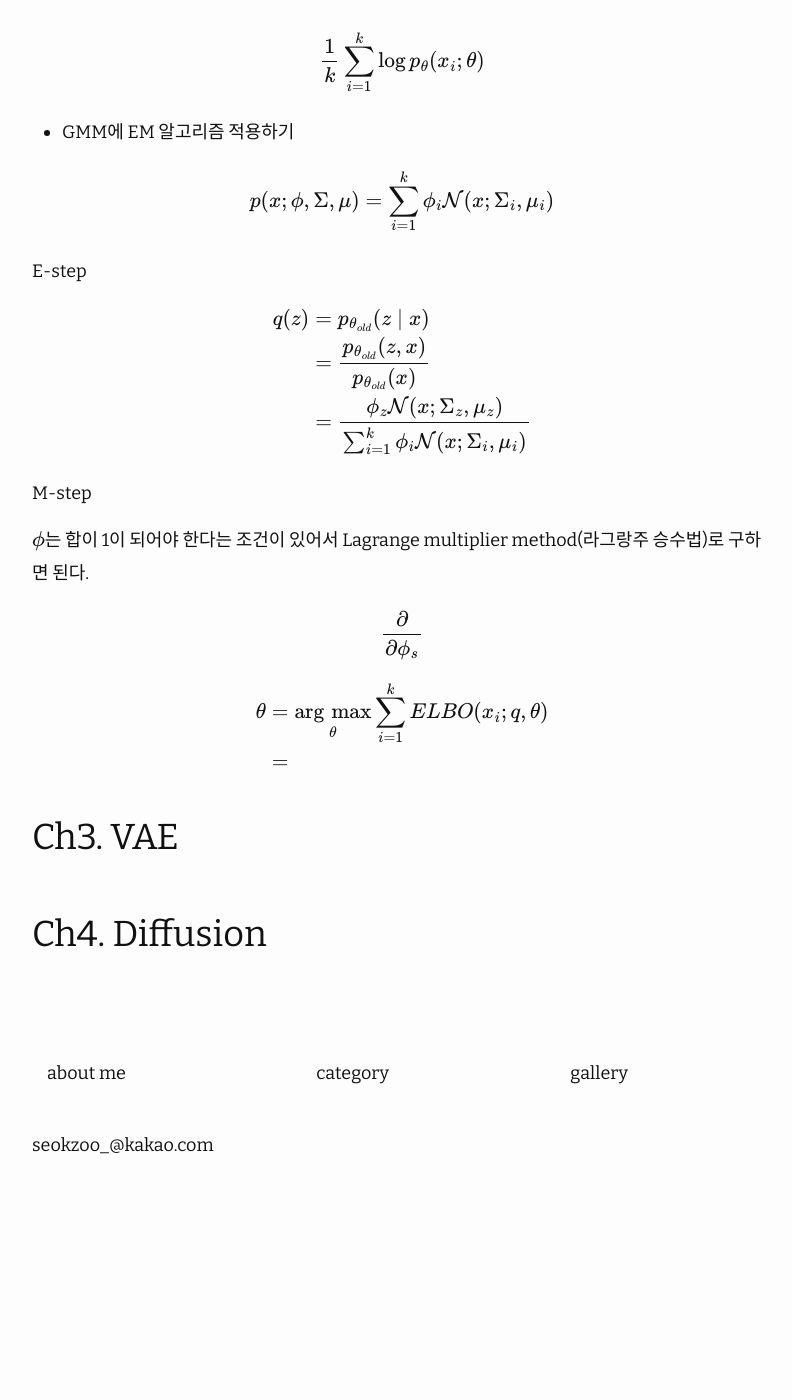
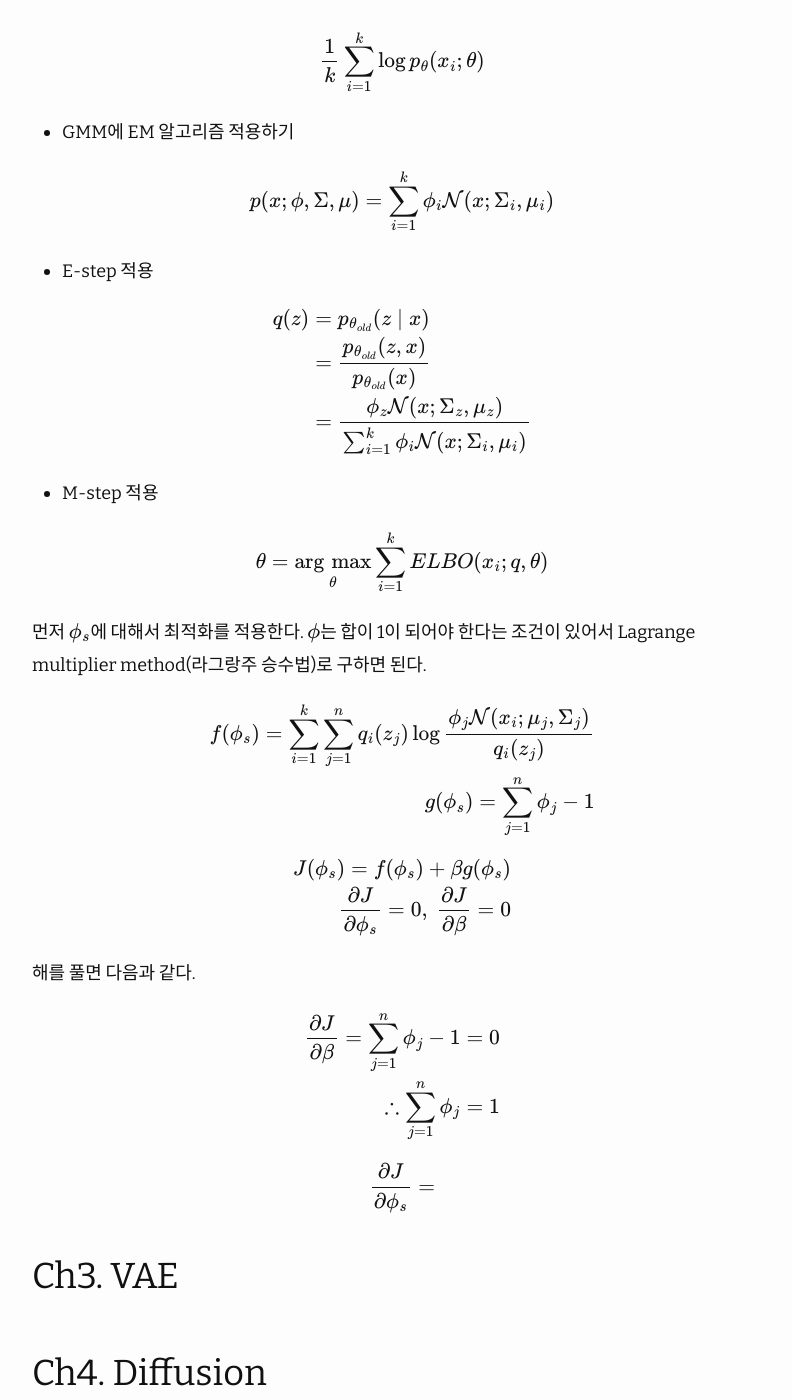
Before and after one commit to seokzoo/seokzoo.github.io, a Jekyll site: the page built from _posts/2025-03-04- 밑바닥부터-시작하는-딥러닝-5.md, in a window 1280 px wide and 1400 px high, scrolled down 4913 px. Shown: the whole window, without its empty margins (238-1030 px from the left). Built offline with Jekyll 4.4.1, drawn with Linux system fonts in a browser that asks for light colours; nearby versions of some CDN libraries; before the commit the page ends 6109 px from its top, so only the background shows below that.

Commit message:
update post

```diff
--- a/_posts/2025-03-04- 밑바닥부터-시작하는-딥러닝-5.md
+++ b/_posts/2025-03-04- 밑바닥부터-시작하는-딥러닝-5.md
@@ -117,18 +117,25 @@ $$\frac{1}{k}\sum_{i=1}^k{\log p_\theta (x_i;\theta)}$$
 
 $$ p(x;\phi,\Sigma,\mu)=\sum_{i=1}^k\phi_i\mathcal{N}(x;\Sigma_i,\mu_i)$$
 
-E-step
+- E-step 적용
 
 $$\begin{flalign}q(z)&=p_{\theta_{old}}(z\mid x)\\&=\frac{p_{\theta_{old}}(z,x)}{p_{\theta_{old}}(x)}\\&=\frac{\phi_z \mathcal{N}(x;\Sigma_z,\mu_z)}{\sum_{i=1}^k\phi_i\mathcal{N}(x;\Sigma_i,\mu_i)}\end{flalign}$$
 
-M-step
+- M-step 적용
 
-$\phi$는 합이 1이 되어야 한다는 조건이 있어서 Lagrange multiplier method(라그랑주 승수법)로 구하면 된다.
+$$\begin{flalign}\theta&=\operatorname*{arg\,max}_\theta\sum_{i=1}^k{ELBO(x_i;q,\theta)}\end{flalign}$$
 
-$$\begin{flalign}\frac{\partial }{\partial \phi_s}\end{flalign}$$
+먼저 $\phi_s$에 대해서 최적화를 적용한다. $\phi$는 합이 1이 되어야 한다는 조건이 있어서 Lagrange multiplier method(라그랑주 승수법)로 구하면 된다.
 
+$$\begin{align}f(\phi_s)={\sum_{i=1}^k\sum_{j=1}^n q_i(z_j)\log\frac{\phi_j \mathcal{N}(x_i;\mu_j,\Sigma_j)}{q_i(z_j)} }\\ g(\phi_s)=\sum_{j=1}^n{\phi_j}-1 \end{align}$$
 
-$$\begin{flalign}\theta&=\operatorname*{arg\,max}_\theta\sum_{i=1}^k{ELBO(x_i;q,\theta)}\\&= \end{flalign}$$
+$$\begin{align} J(\phi_s)=f(\phi_s)+\beta g(\phi_s)\\ \frac{\partial J}{\partial \phi_s}=0,\ \frac{\partial J}{\partial \beta}=0\end{align}$$
+
+해를 풀면 다음과 같다.
+
+$$\begin{align}\frac{\partial J}{\partial \beta}=\sum_{j=1}^n{\phi_j}-1=0\\ \therefore \sum_{j=1}^n{\phi_j}=1 \end{align}$$
+
+$$\begin{align}\frac{\partial J}{\partial \phi_s}= \end{align}$$
 
 ## Ch3. VAE
 
```
Also changed, not shown: 2 other files.
